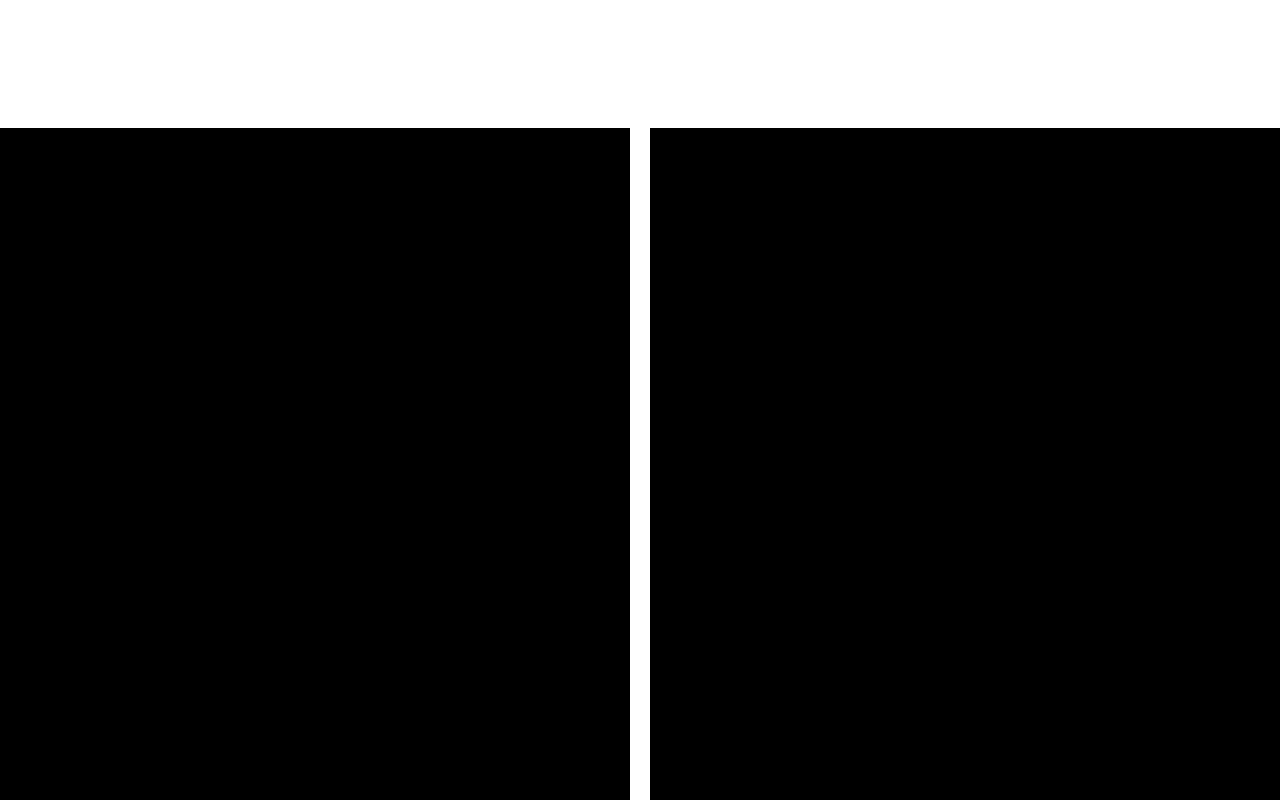
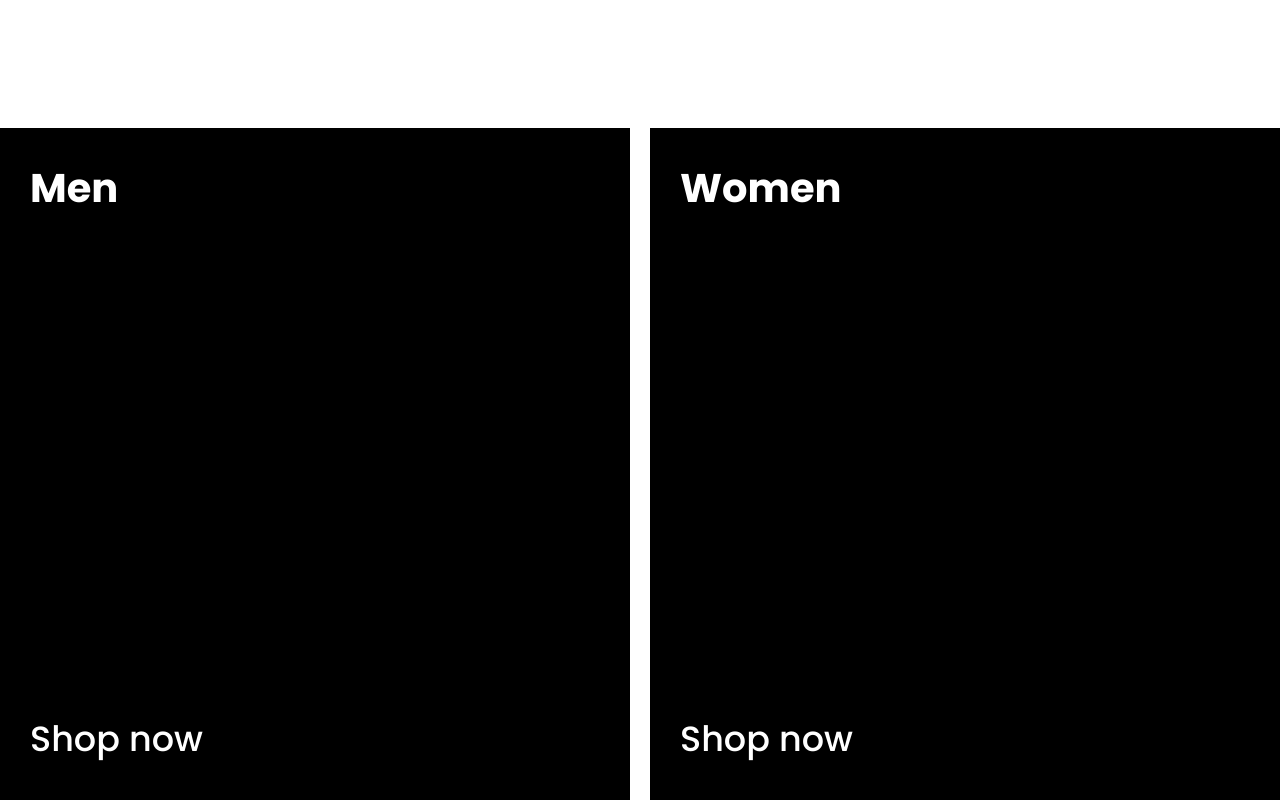
Before and after one commit to stanislaviw/shoes-shop, a Next.js app: page / in a window 1280 px wide. Shown: the part 960-1760 px from the top of the page. Built offline with nearby package versions, Linux system fonts and the light colour scheme.

Commit message:
added category card

```diff
--- a/src/app/docs/docs.tsx
+++ b/src/app/docs/docs.tsx
@@ -1,5 +1,5 @@
 import { useRouter } from "next/router";
-import { TermsOfUse } from "./terms-of-use";
+import { TermsOfUse } from "@/app/docs/terms-of-use";
 
 enum DocPages {
   TermOfUse = "tos",
--- a/src/app/home/categories.tsx
+++ b/src/app/home/categories.tsx
@@ -1,9 +1,10 @@
 import Link from "next/link";
+import ArrowIcon from "@/app/assets/arrow.svg";
 
 export const Categories = (): JSX.Element => {
   return (
     <section className="w-full h-full flex justify-center">
-      <div className="w-full py-b-[100px] max-w-[1440px] h-[1000px] flex items-center gap-[20px]">
+      <div className="w-full py-b-[100px] max-w-[1440px] flex items-center gap-[20px]">
         <Category title="Men" link="/category/men" />
         <Category title="Women" link="/category/women" />
       </div>
@@ -18,10 +19,14 @@ type CategoryProps = {
 
 const Category = ({ title, link }: CategoryProps): JSX.Element => {
   return (
-    <Link href={link} className="w-full h-full p-[20px] bg-black">
-      <div>
-        <div>{title}</div>
-        <div>123</div>
+    <Link
+      href={link}
+      className="w-full h-[680px] p-[20px] bg-black p-[30px] flex flex-col justify-between hover:bg-dark-black"
+    >
+      <p className="text-white text-2xl font-serif font-extrabold">{title}</p>
+      <div className="flex gap-[20px] items-center">
+        <p className="text-white text-xl font-serif font-medium">Shop now</p>
+        <ArrowIcon />
       </div>
     </Link>
   );
```
Also changed, not shown: src/app/assets/arrow.svg (added).
